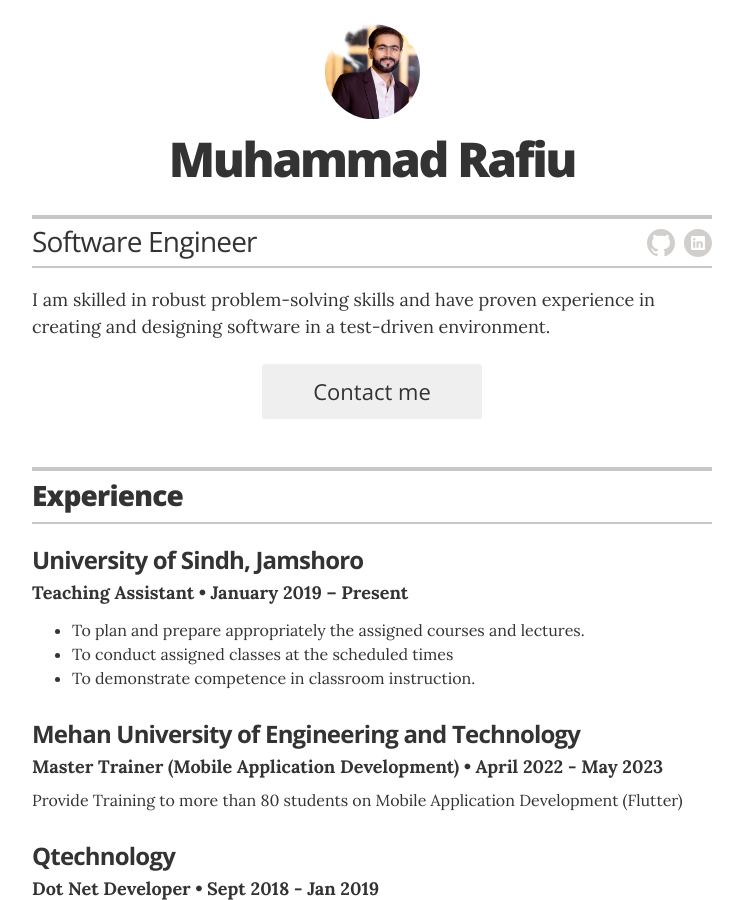
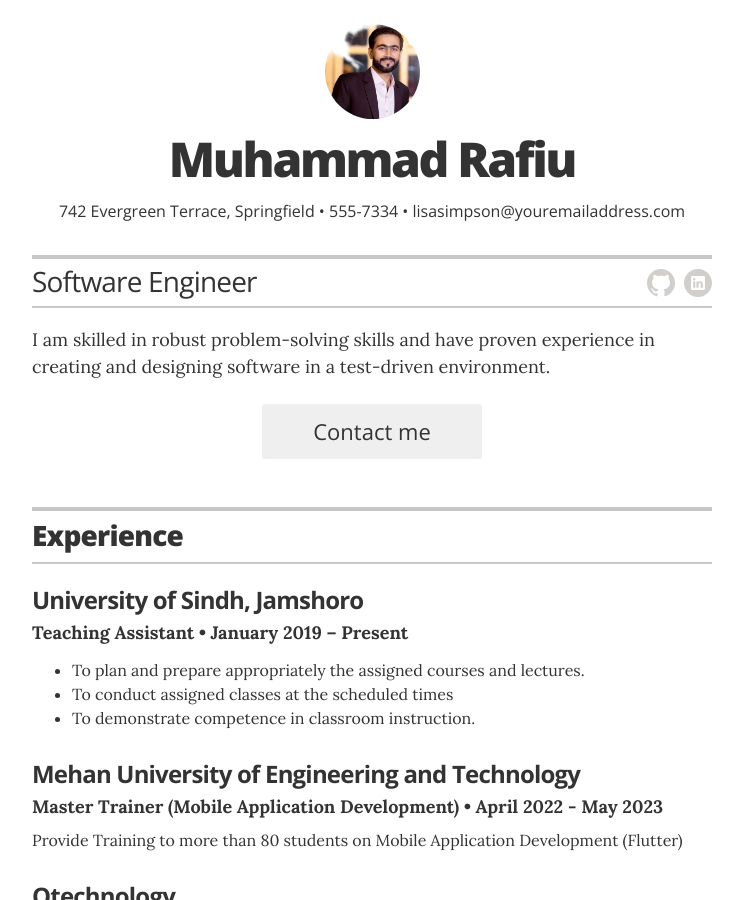
Before and after one commit to Muhammad-RAFAY/resume, a Jekyll site: the page built from index.html, in a window 1280 px wide and 900 px high. Shown: the whole window, without its empty margins (268-1011 px from the left). Built offline with Jekyll 4.4.1, drawn with Linux system fonts in a browser that asks for light colours; some of the changed lines change nothing that is shown.

Commit message:
update_config

```diff
--- a/_config.yml
+++ b/_config.yml
@@ -14,14 +14,14 @@
 resume_title:                   "Software Engineer"
 
 # used for the contact button in _layouts/resume.html
-resume_contact_email:           "lisasimpson@youremailaddress.com"
+resume_contact_email:           "rafy.soomro@gmail.com"
 
 # the next two items are used for schema itemprops in _layouts/resume.html
-resume_contact_telephone:       "555-7334"
-resume_contact_address:         "742 Evergreen Terrace, Springfield"
+resume_contact_telephone:       "+923058198387"
+resume_contact_address:         "Street 2 Model Town Qasimabad, Hyderabad."
 
 resume_header_contact_info:     "742 Evergreen Terrace, Springfield • 555-7334 • lisasimpson@youremailaddress.com"
-display_header_contact_info:    "false"
+display_header_contact_info:    "true"
 
 resume_header_intro: "<p>I am skilled in robust problem-solving skills and have
 proven experience in creating and designing software
```
